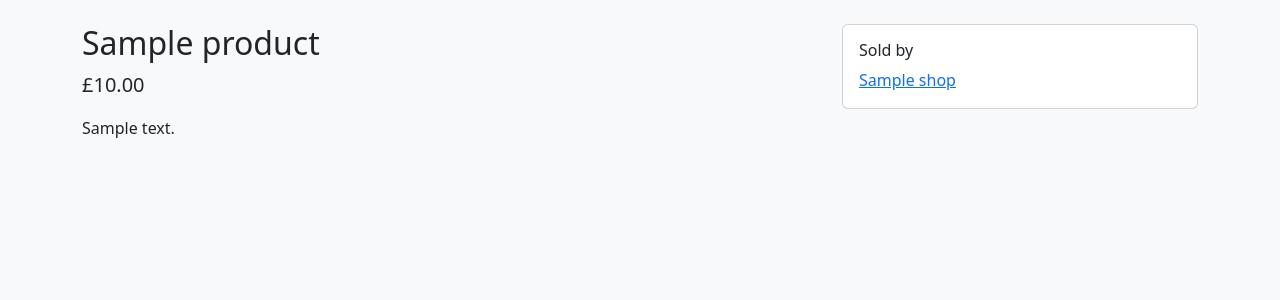
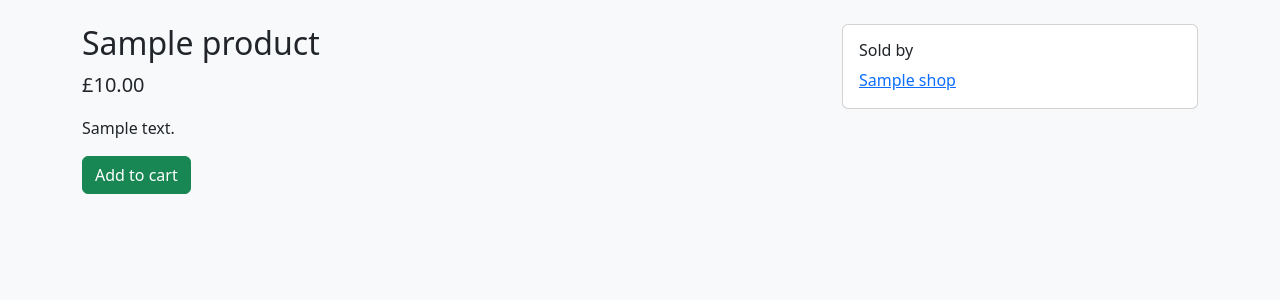
Before and after one commit to Ironmonkeynuts/vendoro, a Django app: a page that uses templates/marketplace/product_detail.html in a window 1280 px wide. Shown: the part 56-356 px from the top of the page. Run offline with Django 4.2, Linux system fonts and the light colour scheme; tables that the repository leaves empty hold one stand-in row (values such as "Sample post").

Commit message:
Add button add to cart in product detail template

```diff
--- a/templates/marketplace/product_detail.html
+++ b/templates/marketplace/product_detail.html
@@ -15,4 +15,8 @@
             </div>
         </div>
     </div>
+    <form method="post" action="{% url 'orders:add_to_cart' product_id=product.id %}">
+        {% csrf_token %}
+        <button class="btn btn-success">Add to cart</button>
+    </form>
 {% endblock %}
```
